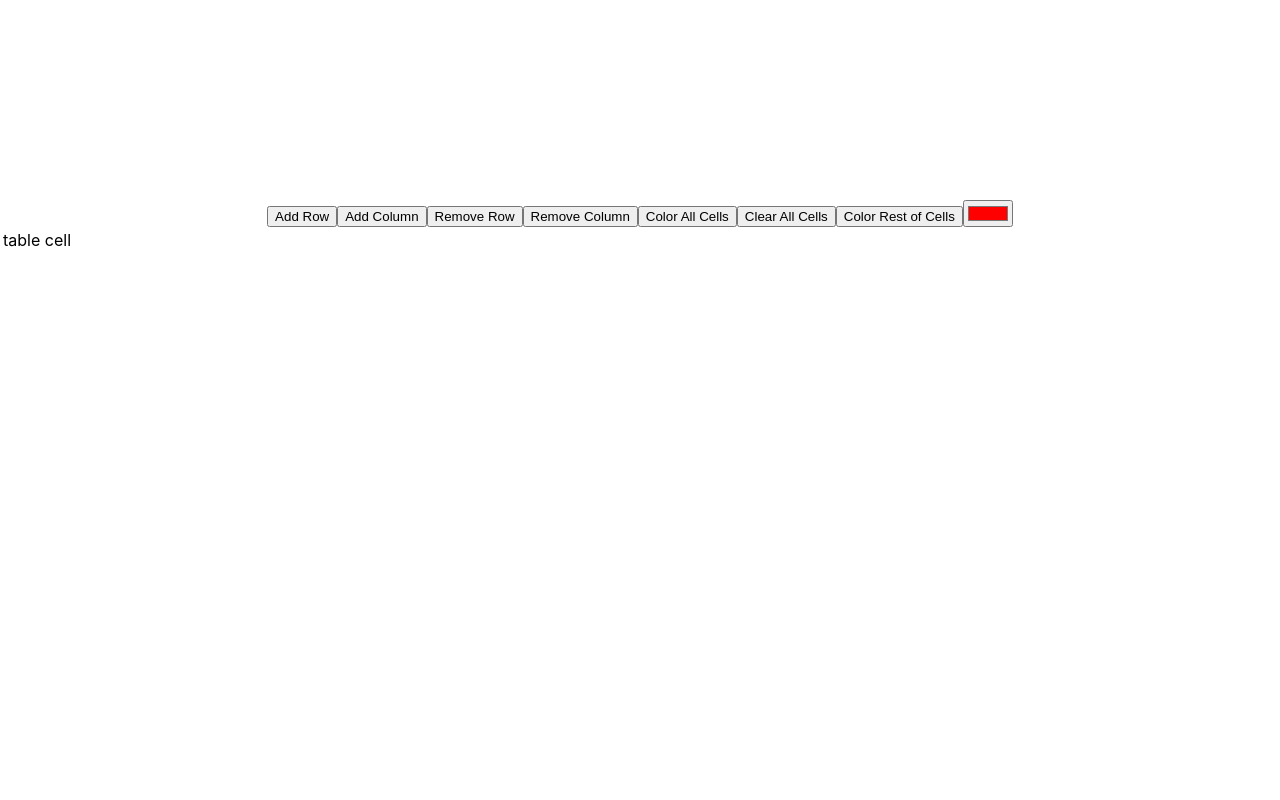
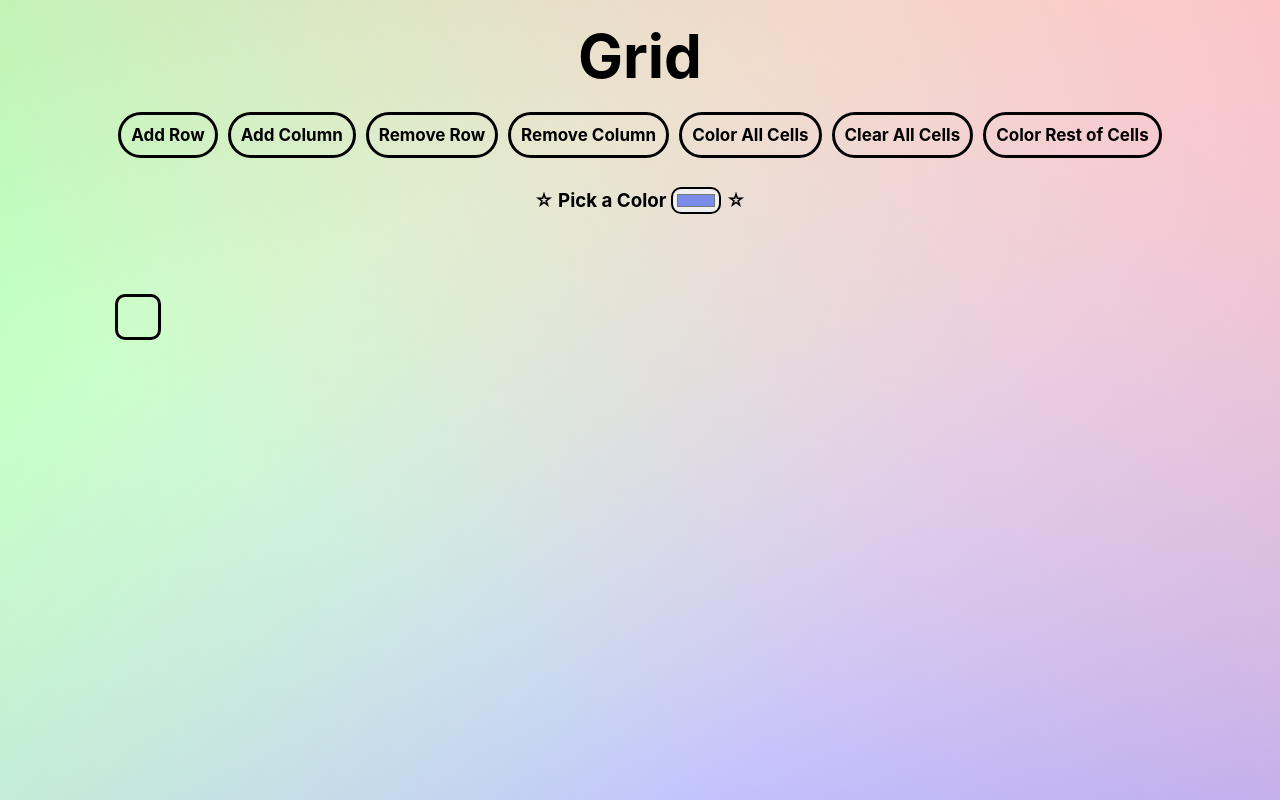
Before and after one commit to karechob/TTP-ReactGrid, a React (Create React App) app in the folder grid-app/: page / in a window 1280 px wide. Built offline with nearby package versions, Linux system fonts and the light colour scheme.

Commit message:
added css and fixed color rest of cells function

```diff
--- a/grid-app/src/App.css
+++ b/grid-app/src/App.css
@@ -1,39 +1,92 @@
 .App {
+  font-family: -apple-system, BlinkMacSystemFont, 'Segoe UI', Roboto, Oxygen, Ubuntu, Cantarell, 'Open Sans', 'Helvetica Neue', sans-serif;
   text-align: center;
-  margin-top: 200px;
+}
+* {
+  font-family: -apple-system, BlinkMacSystemFont, 'Segoe UI', Roboto, Oxygen, Ubuntu, Cantarell, 'Open Sans', 'Helvetica Neue', sans-serif;
 }
 
-.App-logo {
-  height: 40vmin;
-  pointer-events: none;
+body {
+  display: flex;
+  justify-content: center;
+  align-items: center;
+  flex-direction: column;
+  background: linear-gradient(217deg, rgba(255, 186, 186, 0.8), rgba(255, 0, 0, 0) 70.71%),
+      linear-gradient(127deg, rgba(163, 255, 163, 0.8), rgba(0, 255, 0, 0) 70.71%),
+      linear-gradient(336deg, rgba(151, 151, 255, 0.8), rgba(0, 0, 255, 0) 70.71%);
+      background-attachment: fixed;
 }
 
-@media (prefers-reduced-motion: no-preference) {
-  .App-logo {
-    animation: App-logo-spin infinite 20s linear;
-  }
+.table-cell {
+  justify-content: center;
+  border: 3px solid #000000;
+  border-radius: 10px;
+  padding: 20px;
+  font-size: 30px;
 }
 
-.App-header {
-  background-color: #282c34;
-  min-height: 100vh;
-  display: flex;
-  flex-direction: column;
-  align-items: center;
-  justify-content: center;
-  font-size: calc(10px + 2vmin);
-  color: white;
+.title {
+  text-align: center;
+  margin-top: 20px;
+  margin-bottom: 20px;
+  font-size: 60px;
 }
 
-.App-link {
-  color: #61dafb;
+table td {
+  border: solid;
+  padding: 20px;
 }
 
-@keyframes App-logo-spin {
-  from {
-    transform: rotate(0deg);
-  }
-  to {
-    transform: rotate(360deg);
-  }
+button {
+  transition: all .5s ease;
+  border-radius: 23px;
+  margin-bottom: 10px;
+  margin-left: 5px;
+  margin-right: 5px;
+  height: auto;
+  width: 55x;
+  padding: 10px;
+  border: solid;
+  font-family: -apple-system, BlinkMacSystemFont, 'Segoe UI', Roboto, Oxygen, Ubuntu, Cantarell, 'Open Sans', 'Helvetica Neue', sans-serif;
+  font-weight: bold;
+  font-size: 17px;
+  align-items: center;
+  background-color: transparent;
 }
+
+button:hover {
+  cursor: pointer;
+  transition: .4s ease-out;
+  background-color: ivory;
+  box-shadow: rgba(240, 46, 170, 0.4) 0px 5px,
+      rgba(240, 46, 170, 0.3) 0px 10px, rgba(240, 46, 170, 0.2) 0px 15px,
+      rgba(240, 46, 170, 0.1) 0px 20px, rgba(240, 46, 170, 0.05) 0px 25px;
+}
+
+input {
+  transition: all .5s ease;
+  align-items: center;
+  margin-bottom: 60px;
+  margin-left: 5px;
+  margin-right: 5px;
+  border-color: #000000;
+  border-radius: 10px;
+  border-width: 2px;
+  text-align: center;
+  font-size: large;
+  font-family: -apple-system, BlinkMacSystemFont, 'Segoe UI', Roboto, Oxygen, Ubuntu, Cantarell, 'Open Sans', 'Helvetica Neue', sans-serif;
+  font-weight: bold;
+}
+
+input:hover {
+  cursor: pointer;
+  transition: .4s ease-out;
+  background-color: ivory;
+  box-shadow: rgba(240, 46, 170, 0.4) 0px 5px,
+      rgba(240, 46, 170, 0.3) 0px 10px, rgba(240, 46, 170, 0.2) 0px 15px,
+      rgba(240, 46, 170, 0.1) 0px 20px, rgba(240, 46, 170, 0.05) 0px 25px;
+}
+
+.color-picker {
+  align-items: center;
+}
--- a/grid-app/src/Components/AppComponent.jsx
+++ b/grid-app/src/Components/AppComponent.jsx
@@ -1,5 +1,4 @@
 import React, { Component } from 'react';
-
 import Table from './table';
 import TableRow from './tableRow'
 import TableCell from './tableCell';
@@ -10,7 +9,7 @@ class AppComponent extends Component {
     this.state = {
       rows:1, column:1,
       gridData: [['']], // array representing the grid
-      selectedColor: '#FF0000', // the selected color
+      selectedColor: '#788BE8', // the selected color
       isDragging: false, // Flag to indicate if dragging is in progress
       startCell: null, // Starting cell for dragging
     };
@@ -149,7 +148,7 @@ class AppComponent extends Component {
 
     const updatedGrid = grid.map((row) =>
       row.map((cell) => {
-        if (cell === "" || cell === "white") return color;
+        if (cell === "" || cell === "transparent") return color;
         return cell;
       })
     );
@@ -178,10 +177,10 @@ class AppComponent extends Component {
   // Method to clear the color of all cells
   clearAllCells() {
     const grid = this.state.gridData;
-    const color = "white";
+    const color = "transparent";
     const updatedGrid = grid.map((row) =>
       row.map((cell) => {
-        if (cell !== "white") return color;
+        if (cell !== "transparent") return color;
         return cell;
       })
     );
@@ -196,6 +195,7 @@ class AppComponent extends Component {
 
     return (
       <div className="app-container">
+        <h1 className='title'>Grid</h1>
         <button onClick={this.addRow}>Add Row</button>
         <button onClick={this.addColumn}>Add Column</button>
         <button onClick={this.removeRow}>Remove Row</button>
@@ -203,7 +203,10 @@ class AppComponent extends Component {
         <button onClick={this.colorAllCells}>Color All Cells</button>
         <button onClick={this.clearAllCells}>Clear All Cells</button>
         <button onClick={this.colorUncolorCells}>Color Rest of Cells</button>
-        <input type="color" value={selectedColor} onChange={this.selectColor} />
+        <h3 className="color-picker">
+        ☆ Pick a Color<input type="color" value={selectedColor} onChange={this.selectColor}/>☆
+        </h3>
+
 
         <Table
             tableData={gridData}
@@ -213,6 +216,7 @@ class AppComponent extends Component {
             changeCellColor={this.changeCellColor}
             onMouseUp={this.onMouseUp}
             />
+
       </div>
     );
   }
--- a/grid-app/src/Components/tableCell.jsx
+++ b/grid-app/src/Components/tableCell.jsx
@@ -29,7 +29,7 @@ class TableCell extends Component {
         //this below happens when the mouse is moving over the element
         onMouseOver={() => onMouseOver(rowNumber, columnNumber)}
         onMouseUp={() => onMouseUp()}
-      >table cell</td>
+      ></td>
     );
   }
 }
```
Also changed, not shown: grid-app/src/Components/PRACTICE/saveforlater.jsx (renamed from grid-app/src/Components/IGNORE/saveforlater.jsx), grid-app/src/Components/PRACTICE/saving.jsx (renamed from grid-app/src/Components/IGNORE/saving.jsx).
